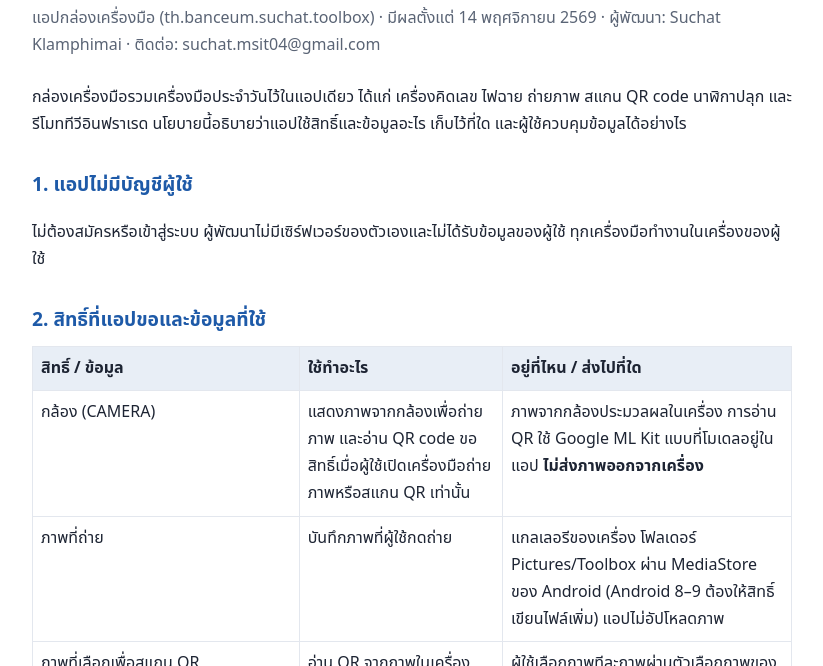
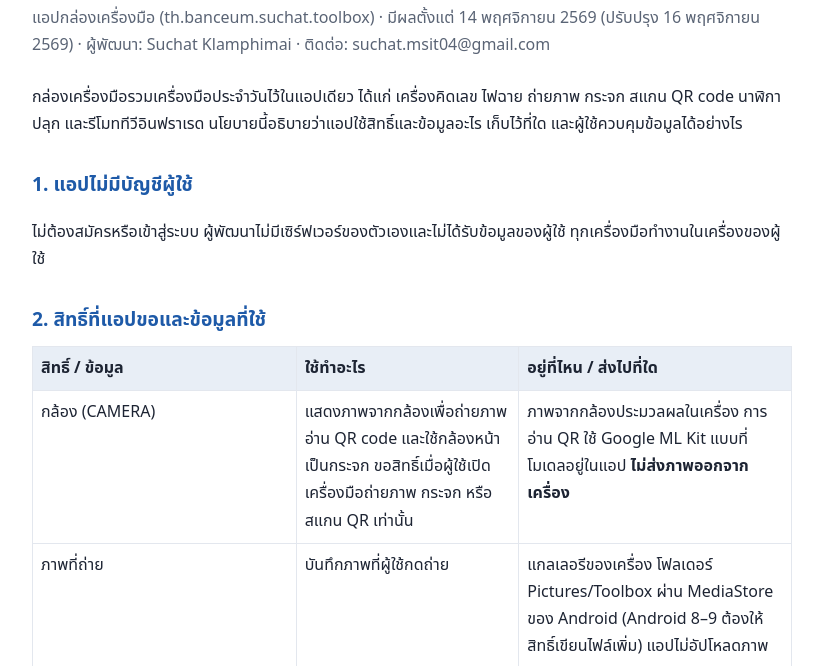
Before and after one commit to suchat-kl/suchat-kl.github.io, a plain HTML site: page toolbox/privacy-policy.html in a window 1280 px wide. Shown: the part 77-743 px from the top of the page, without its empty margins (228-1051 px from the left). Drawn offline with Linux system fonts and the light colour scheme.

Commit message:
toolbox: นโยบายความเป็นส่วนตัวเพิ่มกระจกและเสียงปลุกที่เลือก
Co-Authored-By: Claude Opus 5.5 <noreply@anthropic.com>

```diff
--- a/toolbox/privacy-policy.html
+++ b/toolbox/privacy-policy.html
@@ -19,9 +19,9 @@
 <body>
 <main>
 <h1>นโยบายความเป็นส่วนตัว</h1>
-<div class="meta">แอปกล่องเครื่องมือ (th.banceum.suchat.toolbox) · มีผลตั้งแต่ 14 พฤศจิกายน 2569 · ผู้พัฒนา: Suchat Klamphimai · ติดต่อ: suchat.msit04@gmail.com</div>
+<div class="meta">แอปกล่องเครื่องมือ (th.banceum.suchat.toolbox) · มีผลตั้งแต่ 14 พฤศจิกายน 2569 (ปรับปรุง 16 พฤศจิกายน 2569) · ผู้พัฒนา: Suchat Klamphimai · ติดต่อ: suchat.msit04@gmail.com</div>
 
-<p>กล่องเครื่องมือรวมเครื่องมือประจำวันไว้ในแอปเดียว ได้แก่ เครื่องคิดเลข ไฟฉาย ถ่ายภาพ สแกน QR code นาฬิกาปลุก และรีโมททีวีอินฟราเรด นโยบายนี้อธิบายว่าแอปใช้สิทธิ์และข้อมูลอะไร เก็บไว้ที่ใด และผู้ใช้ควบคุมข้อมูลได้อย่างไร</p>
+<p>กล่องเครื่องมือรวมเครื่องมือประจำวันไว้ในแอปเดียว ได้แก่ เครื่องคิดเลข ไฟฉาย ถ่ายภาพ กระจก สแกน QR code นาฬิกาปลุก และรีโมททีวีอินฟราเรด นโยบายนี้อธิบายว่าแอปใช้สิทธิ์และข้อมูลอะไร เก็บไว้ที่ใด และผู้ใช้ควบคุมข้อมูลได้อย่างไร</p>
 
 <h2>1. แอปไม่มีบัญชีผู้ใช้</h2>
 <p>ไม่ต้องสมัครหรือเข้าสู่ระบบ ผู้พัฒนาไม่มีเซิร์ฟเวอร์ของตัวเองและไม่ได้รับข้อมูลของผู้ใช้ ทุกเครื่องมือทำงานในเครื่องของผู้ใช้</p>
@@ -30,8 +30,9 @@
 <div class="table-wrap">
 <table>
 <tr><th>สิทธิ์ / ข้อมูล</th><th>ใช้ทำอะไร</th><th>อยู่ที่ไหน / ส่งไปที่ใด</th></tr>
-<tr><td>กล้อง (CAMERA)</td><td>แสดงภาพจากกล้องเพื่อถ่ายภาพ และอ่าน QR code ขอสิทธิ์เมื่อผู้ใช้เปิดเครื่องมือถ่ายภาพหรือสแกน QR เท่านั้น</td><td>ภาพจากกล้องประมวลผลในเครื่อง การอ่าน QR ใช้ Google ML Kit แบบที่โมเดลอยู่ในแอป <b>ไม่ส่งภาพออกจากเครื่อง</b></td></tr>
+<tr><td>กล้อง (CAMERA)</td><td>แสดงภาพจากกล้องเพื่อถ่ายภาพ อ่าน QR code และใช้กล้องหน้าเป็นกระจก ขอสิทธิ์เมื่อผู้ใช้เปิดเครื่องมือถ่ายภาพ กระจก หรือสแกน QR เท่านั้น</td><td>ภาพจากกล้องประมวลผลในเครื่อง การอ่าน QR ใช้ Google ML Kit แบบที่โมเดลอยู่ในแอป <b>ไม่ส่งภาพออกจากเครื่อง</b></td></tr>
 <tr><td>ภาพที่ถ่าย</td><td>บันทึกภาพที่ผู้ใช้กดถ่าย</td><td>แกลเลอรีของเครื่อง โฟลเดอร์ Pictures/Toolbox ผ่าน MediaStore ของ Android (Android 8–9 ต้องให้สิทธิ์เขียนไฟล์เพิ่ม) แอปไม่อัปโหลดภาพ</td></tr>
+<tr><td>ภาพในเครื่องมือกระจก</td><td>แสดงภาพจากกล้องหน้าบนจอ และ "หยุดภาพ" ค้างไว้ให้ดูชั่วคราว</td><td>แสดงบนจอเท่านั้น ภาพที่หยุดไว้อยู่ในหน่วยความจำจนกดเล่นต่อหรือออกจากหน้า <b>ไม่บันทึกลงเครื่องและไม่ส่งออก</b></td></tr>
 <tr><td>ภาพที่เลือกเพื่อสแกน QR</td><td>อ่าน QR จากภาพในเครื่อง</td><td>ผู้ใช้เลือกภาพทีละภาพผ่านตัวเลือกภาพของระบบ แอปไม่ได้รับสิทธิ์อ่านไฟล์อื่น ประมวลผลในเครื่องและไม่เก็บภาพไว้</td></tr>
 <tr><td>ข้อความใน QR code</td><td>แสดงผล คัดลอก แชร์ หรือเปิดลิงก์/โทร/อีเมลตามที่ผู้ใช้กด</td><td>อยู่ในหน้าจอเท่านั้น ไม่บันทึกประวัติการสแกน แอปไม่เปิดลิงก์เองจนกว่าผู้ใช้จะกด</td></tr>
 <tr><td>ไฟฉาย</td><td>เปิด/ปิดไฟแฟลชของกล้อง</td><td>ใช้คำสั่งไฟฉายของระบบ ไม่ต้องใช้สิทธิ์กล้องและไม่เปิดภาพจากกล้อง</td></tr>
@@ -40,7 +41,7 @@
 <tr><td>แสดงเต็มหน้าจอ (USE_FULL_SCREEN_INTENT)</td><td>แสดงหน้าจอปลุกทับหน้าจอล็อกเมื่อถึงเวลาปลุก</td><td>ในเครื่องเท่านั้น ใช้กับนาฬิกาปลุกอย่างเดียว</td></tr>
 <tr><td>เมื่อเปิดเครื่องเสร็จ (RECEIVE_BOOT_COMPLETED)</td><td>ตั้งเวลานาฬิกาปลุกใหม่หลังรีสตาร์ตเครื่อง</td><td>ในเครื่องเท่านั้น</td></tr>
 <tr><td>การสั่น (VIBRATE)</td><td>สั่นเมื่อนาฬิกาปลุกดัง</td><td>ในเครื่องเท่านั้น</td></tr>
-<tr><td>รายการนาฬิกาปลุก (เวลา วันที่ปลุกซ้ำ ชื่อ)</td><td>ปลุกตามที่ผู้ใช้ตั้ง</td><td>ในพื้นที่ส่วนตัวของแอปในเครื่อง ไม่ส่งออก</td></tr>
+<tr><td>รายการนาฬิกาปลุก (เวลา วันที่ปลุกซ้ำ ชื่อ เสียงปลุกที่เลือก)</td><td>ปลุกตามที่ผู้ใช้ตั้ง เสียงปลุกเลือกจากเสียงในเครื่องผ่านตัวเลือกเสียงของระบบ</td><td>ในพื้นที่ส่วนตัวของแอปในเครื่อง ไม่ส่งออก</td></tr>
 <tr><td>อินฟราเรด (TRANSMIT_IR)</td><td>ส่งสัญญาณรีโมทไปยังทีวี (เฉพาะมือถือที่มีหัวยิงอินฟราเรด)</td><td>สัญญาณอินฟราเรดส่งตรงไปยังทีวีในห้อง ไม่ใช้อินเทอร์เน็ต ยี่ห้อทีวีที่เลือกเก็บในเครื่อง</td></tr>
 <tr><td>ประวัติการคำนวณ</td><td>แสดงผลการคำนวณก่อนหน้า</td><td>อยู่ในหน่วยความจำขณะเปิดแอปเท่านั้น ไม่บันทึกลงเครื่อง</td></tr>
 <tr><td>อินเทอร์เน็ต และรหัสโฆษณาของอุปกรณ์</td><td>แสดงโฆษณาผ่าน Google AdMob</td><td>Google AdMob (ดูข้อ 3)</td></tr>
```
